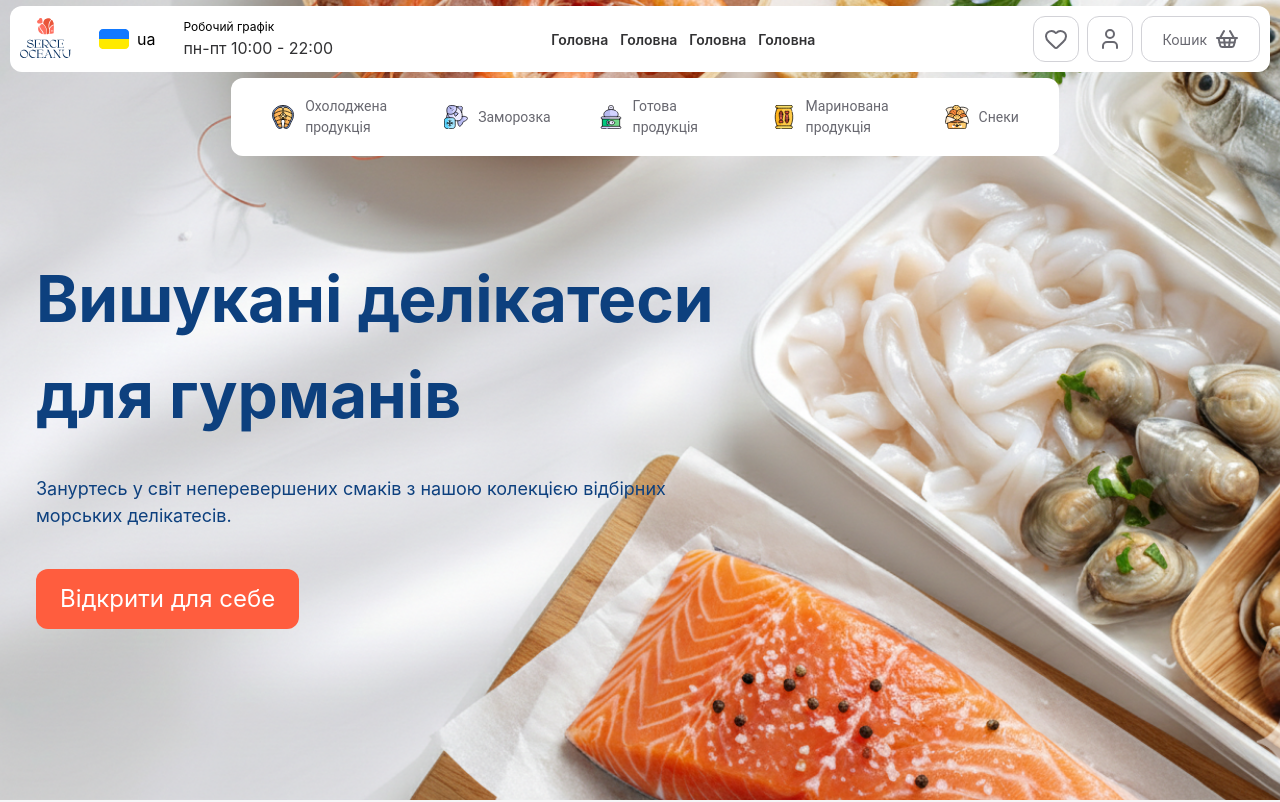
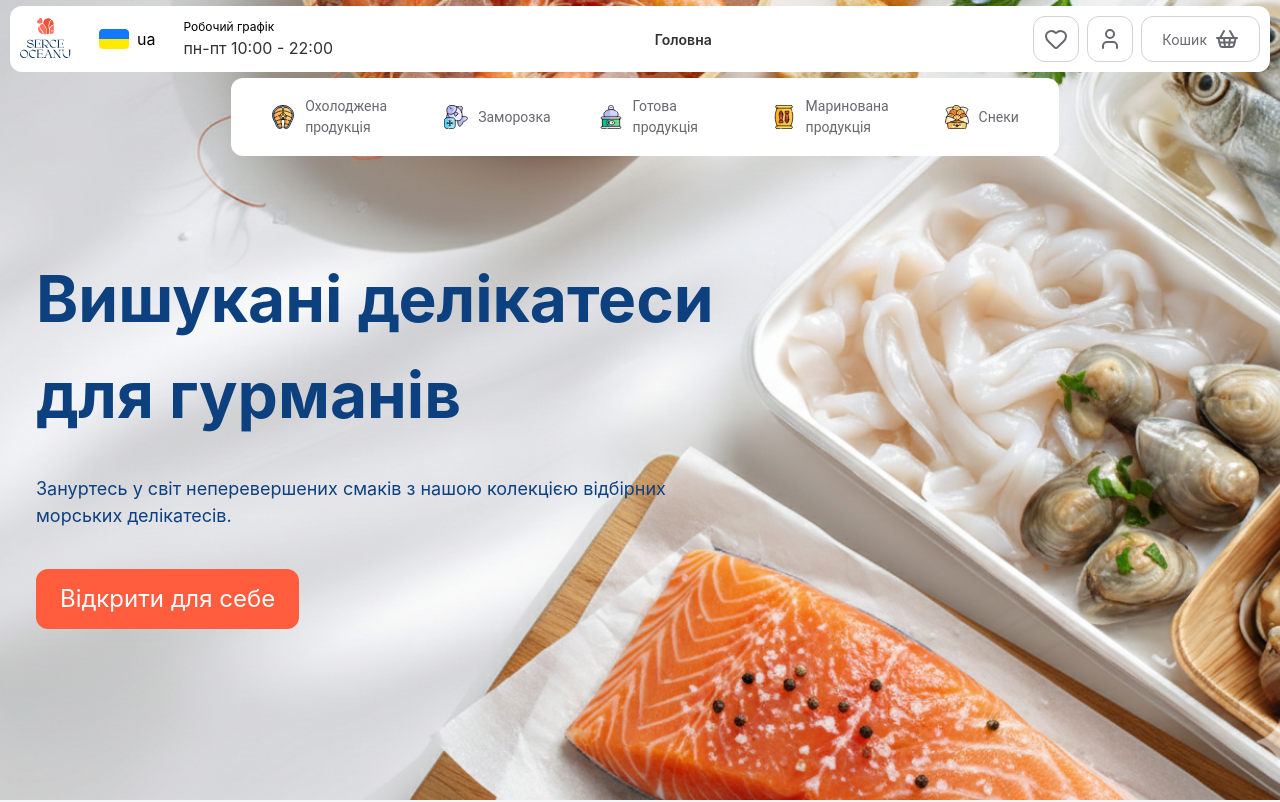
Before and after one commit to illiad24/shop, a React (Vite) app in the folder client/: page / in a window 1280 px wide. Shown: the top 802 px of the page. Built offline with nearby package versions, Linux system fonts and the light colour scheme.

Commit message:
feat(Header): implement menu toggle functionality and improve layout feat: add VSCode settings file

```diff
--- a/client/src/widgets/Header/Header.tsx
+++ b/client/src/widgets/Header/Header.tsx
@@ -1,11 +1,25 @@
+import { useEffect, useState } from "react";
 import { Icon } from "../../shared/icons/Icon";
 
 export function Header() {
+
+    const [menuOpen, setMenuOpen] = useState(false)
+    useEffect(() => {
+        if (menuOpen) {
+            document.body.style.overflow = "hidden";
+        } else {
+            document.body.style.overflow = "";
+        }
+
+        return () => {
+            document.body.style.overflow = "";
+        };
+    }, [menuOpen]);
+
     return (
         <header className=" relative md:absolute top-1.5  left-0 z-10 w-full h-full mb-5">
             <div className="px-2.5">
-                <div className=" rounded-[12px] bg-white p-2.5 mb-1.5 flex justify-between items-center gap-6">
-
+                <div className=" relative z-10 rounded-[12px] bg-white p-2.5 mb-1.5 flex justify-between items-center gap-6">
                     <div className="flex gap-7 relative z-3">
                         <div>
                             <svg width="51" height="40" viewBox="0 0 51 40" fill="none" xmlns="http://www.w3.org/2000/svg">
@@ -49,40 +63,29 @@ export function Header() {
                             </div>
                         </div>
                     </div>
-
                     <div className=" gap-3 items-center cursor-pointer md:flex hidden">
                         <div className="text-[14px] text-black transition-all font-semibold hover:text-main">
                             Головна
                         </div>
-                        <div className="text-[14px] text-black transition-all font-semibold hover:text-main">
-                            Головна
                     </div>
-                        <div className="text-[14px] text-black transition-all font-semibold hover:text-main">
-                            Головна
-                        </div>
-                        <div className="text-[14px] text-black transition-all font-semibold hover:text-main">
-                            Головна
-                        </div>
-                    </div>
-
                     <div className="flex gap-2 items-center relative z-3">
-                        <div className="text-gray text-[20px] p-2.5 border rounded-[12px]  border-[#d2d2d7]">
+                        <div className="text-gray text-[20px] p-2.5 border rounded-[12px]  border-[#d2d2d7] transition-all hover:border-orange-1 hover:text-orange-1">
                             <Icon name="favorite" />
                         </div>
-                        <div className="text-gray text-[20px] p-2.5 border rounded-[12px]  border-[#d2d2d7]">
+                        <div className="text-gray text-[20px] p-2.5 border rounded-[12px]  border-[#d2d2d7] transition-all hover:border-orange-1 hover:text-orange-1">
                             <Icon name="user" />
                         </div>
-                        <div className="text-gray text-[20px] p-2.5 border md:hidden flex rounded-[12px]  border-[#d2d2d7]">
-                            <Icon name="menu" />
-                            <Icon name="close" className="hidden" />
+                        <div className="text-gray text-[20px] p-2.5 border md:hidden flex rounded-[12px]  border-[#d2d2d7] transition-all hover:border-orange-1 hover:text-orange-1" onClick={() => setMenuOpen(!menuOpen)}>
+                            <Icon name="menu" className={menuOpen ? "hidden" : "block"} />
+                            <Icon name="close" className={menuOpen ? "block" : "hidden"} />
                         </div>
-                        <div className="text-gray text-[20px] md:flex hidden  py-2.5 px-5 border rounded-[12px]  border-[#d2d2d7] flex items-center gap-2">
+                        <div className="text-gray text-[20px] md:flex hidden  py-2.5 px-5 border rounded-[12px]  border-[#d2d2d7] flex items-center gap-2 transition-all hover:border-orange- hover:text-orange-1">
                             <span className="text-[14px]">Кошик</span>
                             <Icon name="bag" />
                         </div>
                     </div>
-
-                    <div className="block md:hidden fixed top-0 left-0 w-full h-full bg-[#fbfbfb] pt-30 px-4">
+                </div>
+                <div className={` menuOpen:hidden overflow-auto md:hidden fixed top-0  transition-all w-full h-full bg-[#fbfbfb] py-30 px-4 ${menuOpen ? "left-0" : "left-[100%]"}`}>
 
                     <div className="mb-6 last:mb-0">
                         <div className="text-[16px] text-gray mb-2 last:mb-0">Навігація</div>
@@ -147,7 +150,6 @@ export function Header() {
                     </div>
                 </div>
             </div>
-            </div>
             <div className="flex justify-center items-center pl-2.5">
                 <div className="flex justify-stretch items-stretch gap-2 md:justify-center md:items-center bg-transparent rounded-[12px] px-5 py-2.5 md:bg-white overflow-auto" >
                     <div className="flex gap-2.5 items-center gap-2 py-2 px-5 rounded-2xl max-w-[165px] hover:bg-[#0D407E]/[0.06] cursor-pointer transition-all bg-white">
```
Lines whose indentation alone changed are shown as unchanged.
